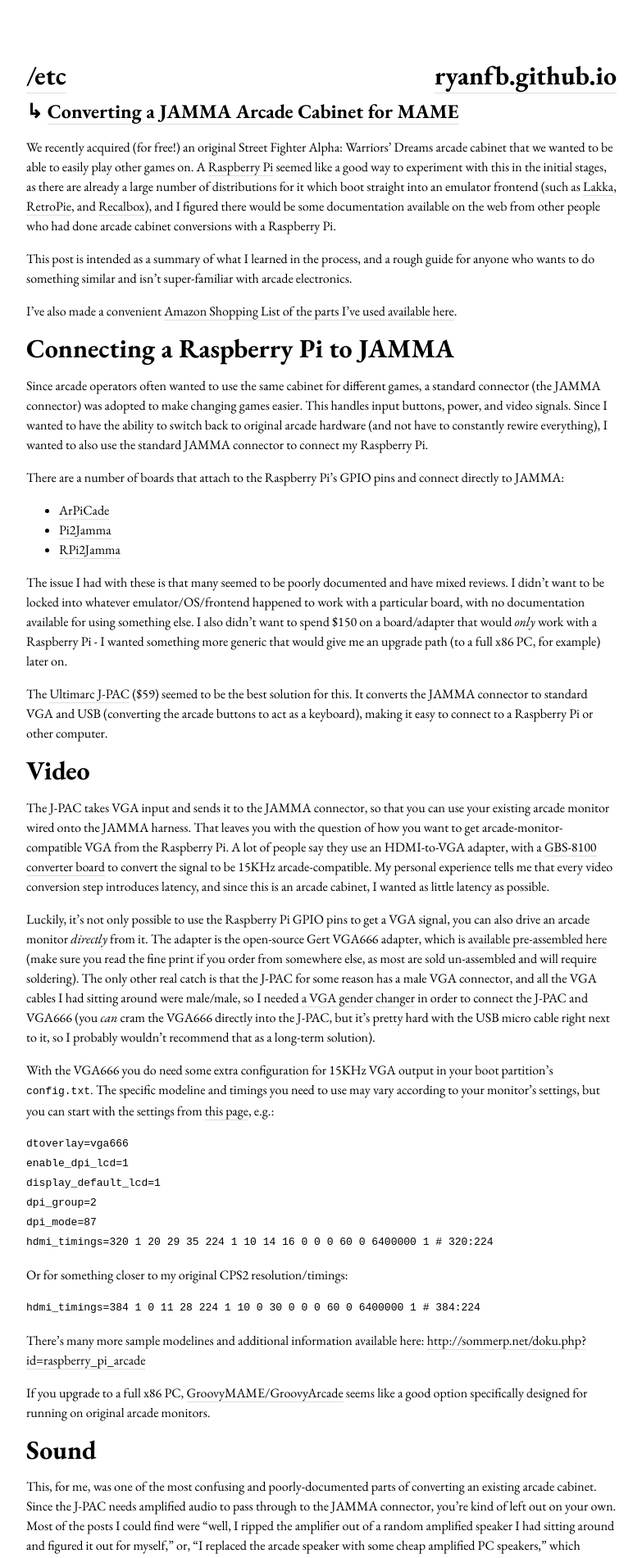
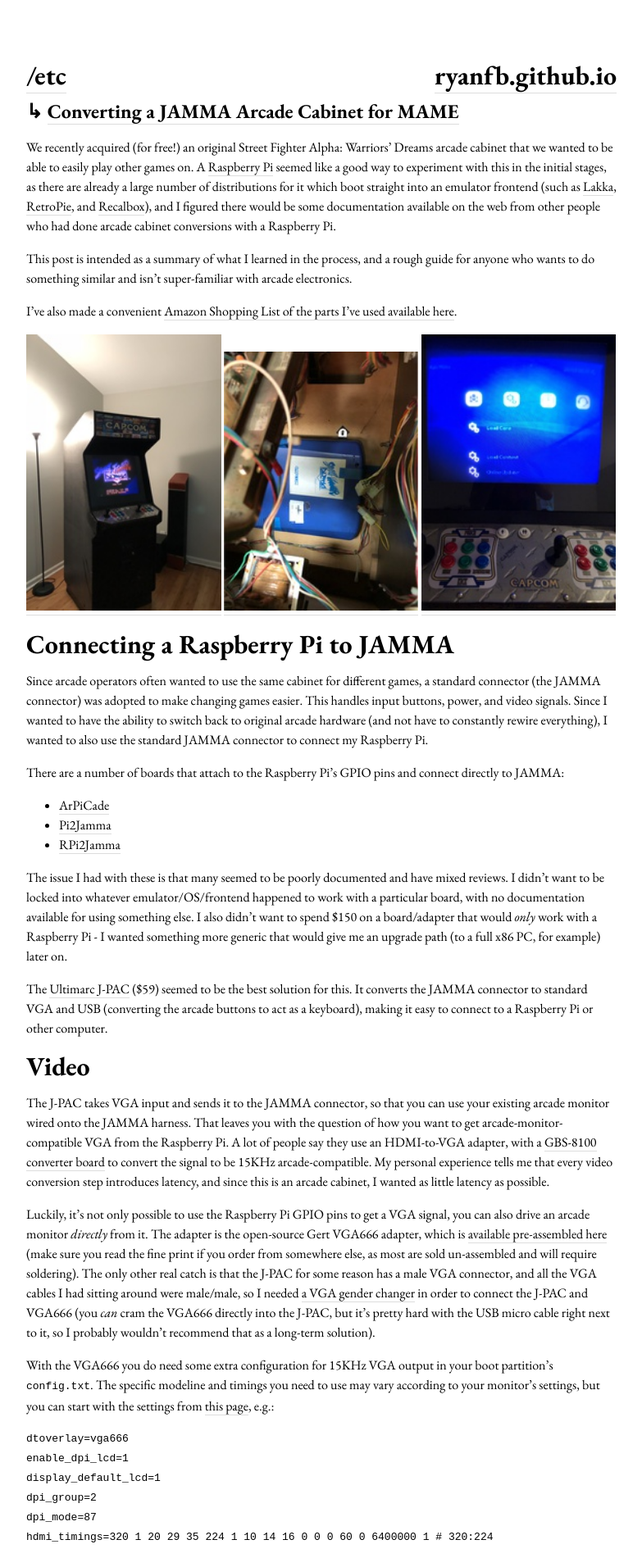
Before and after one commit to ryanfb/etc, a Jekyll site: the page built from _posts/2017-11-11-converting_a_jamma_arcade_cabinet_for_mame.md, in a window 1280 px wide. Shown: the top 1901 px of the page at 82% size, without its empty margins (248-1031 px from the left). Built offline with Jekyll 4.4.1, drawn with Linux system fonts in a browser that asks for light colours; nearby versions of some CDN libraries.

Commit message:
Add more images

```diff
--- a/_posts/2017-11-11-converting_a_jamma_arcade_cabinet_for_mame.md
+++ b/_posts/2017-11-11-converting_a_jamma_arcade_cabinet_for_mame.md
@@ -7,6 +7,8 @@
 This post is intended as a summary of what I learned in the process, and a rough guide for anyone who wants to do something similar and isn't super-familiar with arcade electronics.
 
 I've also made a convenient [Amazon Shopping List of the parts I've used available here](http://amzn.to/2zPyxvC).
+
+<a href="{{ site.baseurl }}/assets/jamma/sfalpha.jpg" target="_blank"><img src="{{ site.baseurl }}/assets/jamma/sfalpha-thumb.jpg" width="33%" alt="Original Street Fighter Alpha arcade hardware running"/></a> <a href="{{ site.baseurl }}/assets/jamma/hardware.jpg" target="_blank"><img src="{{ site.baseurl }}/assets/jamma/hardware-thumb.jpg" width="33%" alt="Original Street Fighter Alpha arcade hardware"/></a> <a href="{{ site.baseurl }}/assets/jamma/firstboot.jpg" target="_blank"><img src="{{ site.baseurl }}/assets/jamma/firstboot-thumb.jpg" width="33%" alt="First successful Lakka/RasPi boot on arcade hardware!"/></a>
 
 # Connecting a Raspberry Pi to JAMMA
 
@@ -88,12 +90,12 @@
 
 ![Kick harness pin-out from arcade manual]({{ site.baseurl }}/assets/jamma/harness.png)
 
-<a href="{{ site.baseurl }}/assets/jamma/arcade-harness-top.jpg" target="_blank"><img src="{{ site.baseurl }}/assets/jamma/arcade-harness-top-thumb.jpg" width="33%" alt="Top view of arcade kick harness cable"/></a>
-<a href="{{ site.baseurl }}/assets/jamma/wired-connector.jpg" target="_blank"><img src="{{ site.baseurl }}/assets/jamma/wired-connector-thumb.jpg" width="33%" alt="Top view of wired board-end connector"/></a>
-<a href="{{ site.baseurl }}/assets/jamma/wired-jpac.jpg" target="_blank"><img src="{{ site.baseurl }}/assets/jamma/wired-jpac-thumb.jpg" width="33%" alt="Board-end connector wired to J-PAC"/></a>
+<a href="{{ site.baseurl }}/assets/jamma/arcade-harness-top.jpg" target="_blank"><img src="{{ site.baseurl }}/assets/jamma/arcade-harness-top-thumb.jpg" width="33%" alt="Top view of arcade kick harness cable"/></a> <a href="{{ site.baseurl }}/assets/jamma/wired-connector.jpg" target="_blank"><img src="{{ site.baseurl }}/assets/jamma/wired-connector-thumb.jpg" width="33%" alt="Top view of wired board-end connector"/></a> <a href="{{ site.baseurl }}/assets/jamma/wired-jpac.jpg" target="_blank"><img src="{{ site.baseurl }}/assets/jamma/wired-jpac-thumb.jpg" width="33%" alt="Board-end connector wired to J-PAC"/></a>
 
 You can see I actually wired the connector up with the solderless cables on the "outer" end of the connector that would normally connect to the arcade harness, since the pins are longer on that side and the cables have a more solid connection that way - plugging the existing arcade harness into the "board" side of the connector works fine.
 
 # Conclusion
 
 At the end of all this, you should have a working arcade cabinet that you can use for MAME with a Raspberry Pi or PC, while still being able to easily switch back to original arcade boards. In the future I'd like to try to power the Raspberry Pi off the arcade power supply, but right now I'm happy with working sound and inputs. Hopefully this guide helps someone else who's as confused as I was!
+
+<a href="{{ site.baseurl }}/assets/jamma/doom.jpg" target="_blank"><img src="{{ site.baseurl }}/assets/jamma/doom-thumb.jpg" width="49%" alt="Doom running on arcade hardware"/></a> <a href="{{ site.baseurl }}/assets/jamma/ninja50.jpg" target="_blank"><img src="{{ site.baseurl }}/assets/jamma/ninja50-thumb.jpg" width="49%" alt="Ninja Five-O running on arcade hardware"/></a>
```
Also changed, not shown: assets/jamma/doom-thumb.jpg (added), assets/jamma/firstboot-thumb.jpg (added), assets/jamma/hardware-thumb.jpg (added), assets/jamma/hardware.jpg (added), assets/jamma/ninja50-thumb.jpg (added), assets/jamma/sfalpha-thumb.jpg (added), 4 other files.
